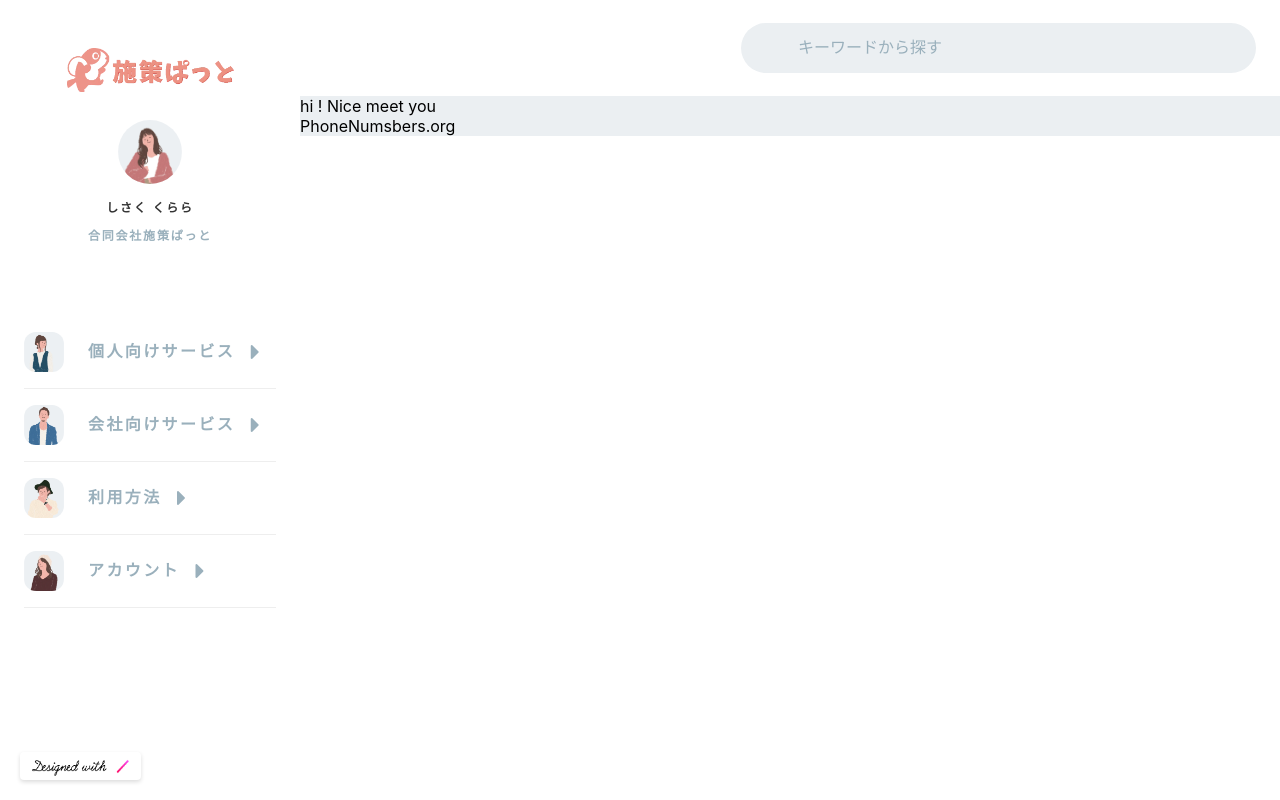
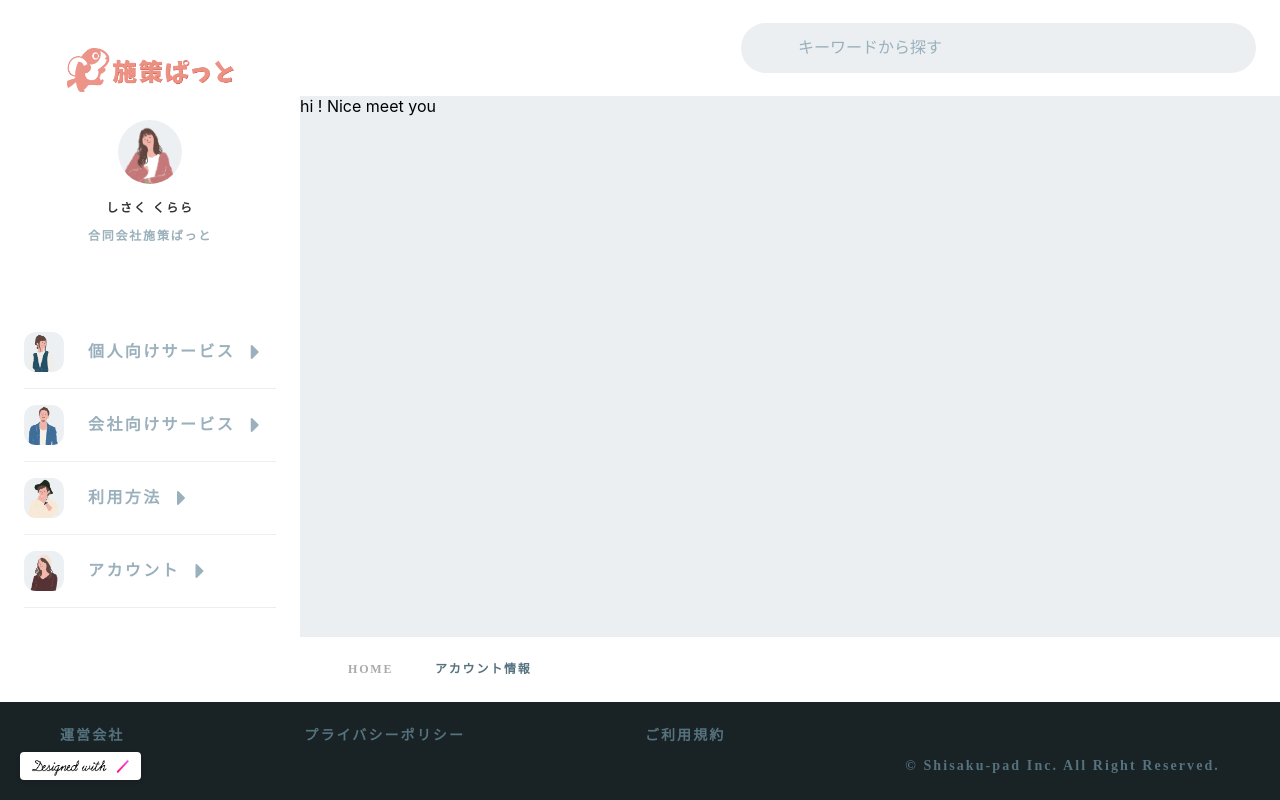
Before and after one commit to Goal000330/React-ProductSevice_site, a React (Create React App) app: page / in a window 1280 px wide. Built offline with nearby package versions, Linux system fonts and the light colour scheme.

Commit message:
footer
finished footer style

```diff
--- a/public/index.html
+++ b/public/index.html
@@ -32,7 +32,7 @@
       work correctly both with client-side routing and a non-root public URL.
       Learn how to configure a non-root public URL by running `npm run build`.
     -->
-    <title>React App</title>
+    <title>Fukurii デモ画面</title>
   </head>
   <body>
     <noscript>You need to enable JavaScript to run this app.</noscript>
--- /dev/null
+++ b/src/layout/Breadcrumbs/Breadcrumbs.tsx
@@ -0,0 +1,17 @@
+/** @format */
+
+import { BreadcrumbsStyles } from "./BreadcrumbsStyles";
+
+export default function Breadcrumbs() {
+  const classes = BreadcrumbsStyles();
+
+  return (
+    <div className={classes.root}>
+      <div className={classes.homeLink}>HOME</div>
+      <div className={classes.link}>
+        <i className='far fa-angle-right'></i>
+        アカウント情報
+      </div>
+    </div>
+  );
+}
--- /dev/null
+++ b/src/layout/Breadcrumbs/BreadcrumbsStyles.tsx
@@ -0,0 +1,42 @@
+/** @format */
+
+import { createStyles, Theme } from "@material-ui/core";
+import { makeStyles } from "@material-ui/styles";
+export const BreadcrumbsStyles = makeStyles((theme: Theme) =>
+  createStyles({
+    root: {
+      display: "flex",
+      position: "relative",
+      background: "#fff",
+      marginLeft: "300px",
+      width: "calc(100% - 300px)",
+      padding: "24px 0",
+      justifyContent: "flex-start",
+    },
+    homeLink: {
+      color: "#aaaaaa",
+      fontFamily: "Montserrat",
+      fontSize: "12px",
+      fontWeight: 600,
+      height: "auto",
+      letterSpacing: "0.15em",
+      lineHeight: "1.4",
+      marginLeft: "48px",
+    },
+    link: {
+      color: "#55727e",
+      fontFamily: "Montserrat",
+      fontSize: "12px",
+      fontWeight: 600,
+      height: "auto",
+      letterSpacing: "0.15em",
+      lineHeight: "1.4",
+      "& i": {
+        fontSize: "16px",
+        color: "#55727e",
+        lineHeight: "10px",
+        margin: "0 12px",
+      },
+    },
+  })
+);
--- /dev/null
+++ b/src/layout/Footer/Footer.tsx
@@ -0,0 +1,27 @@
+/** @format */
+
+import { FooterStyles } from "./FooterStyles";
+
+export default function Footer() {
+  const classes = FooterStyles();
+
+  return (
+    <div className={classes.root}>
+      <div className={classes.link}>
+        運営会社
+        <i className='far fa-external-link-alt'></i>
+      </div>
+      <div className={classes.link}>
+        プライバシーポリシー
+        <i className='far fa-external-link-alt'></i>
+      </div>
+      <div className={classes.link}>
+        ご利用規約
+        <i className='far fa-external-link-alt'></i>
+      </div>
+      <div className={classes.imLink}>
+        <p>©︎ Shisaku-pad Inc. All Right Reserved.</p>
+      </div>
+    </div>
+  );
+}
--- /dev/null
+++ b/src/layout/Footer/FooterStyles.tsx
@@ -0,0 +1,44 @@
+/** @format */
+
+import { createStyles, Theme } from "@material-ui/core";
+import { makeStyles } from "@material-ui/styles";
+export const FooterStyles = makeStyles((theme: Theme) =>
+  createStyles({
+    root: {
+      display: "flex",
+      position: "relative",
+      background: "#192225",
+      margin: "0px 0px 0px 0px",
+      zIndex: 3,
+      maxWidth: "100%",
+      padding: "24px 60px",
+      justifyContent: "space-between",
+    },
+    link: {
+      color: "#55727e",
+      fontFamily: "Montserrat",
+      fontSize: "14px",
+      fontWeight: 600,
+      height: "auto",
+      letterSpacing: "0.15em",
+      lineHeight: "1.4",
+      "& i": {
+        color: "#55727e",
+      },
+    },
+    imLink: {
+      "& p": {
+        color: "#55727e",
+        fontFamily: "Josefin Sans",
+        fontSize: "14px",
+        fontWeight: 600,
+        letterSpacing: "0.15em",
+        lineHeight: "1.4",
+        margin: 0,
+      },
+      height: "50px",
+      display: "flex",
+      alignItems: "flex-end",
+    },
+  })
+);
--- a/src/layout/Layout.tsx
+++ b/src/layout/Layout.tsx
@@ -1,24 +1,27 @@
+/** @format */
+
 import { BrowserRouter as Router, Route, Routes } from "react-router-dom";
 import { Landing } from "pages/Landing";
 import { LayoutStyles } from "./LayoutStyle";
 import Header from "./Header/Header";
 import Sidebar from "./Sidebar/Sidebar";
+import Footer from "./Footer/Footer";
+import Breadcrumbs from "./Breadcrumbs/Breadcrumbs";
 
 export default function Layout() {
   const classes = LayoutStyles();
 
   return (
     <Router>
-      <div className={classes.root}>
-        <Sidebar/>
-        <div className={classes.container}>
-          <Header />
-          <Routes>
-            <Route path='/' element={<Landing />} />
-          </Routes>
-          <div className={classes.footer}>PhoneNumsbers.org</div>
-        </div>
+      <Sidebar />
+      <div className={classes.container}>
+        <Header />
+        <Routes>
+          <Route path='/' element={<Landing />} />
+        </Routes>
       </div>
+      <Breadcrumbs />
+      <Footer />
     </Router>
   );
 }
--- a/src/layout/LayoutStyle.tsx
+++ b/src/layout/LayoutStyle.tsx
@@ -4,13 +4,12 @@ import { createStyles, Theme } from "@material-ui/core";
 import { makeStyles } from "@material-ui/styles";
 export const LayoutStyles = makeStyles((theme: Theme) =>
   createStyles({
-    root: {
-      display: "flex",
-    },
+    root: {},
     container: {
       background: "#ebeff2",
       width: "calc(100% - 300px)",
       marginLeft: "300px",
+      minHeight: "calc(100vh - 163px)",
     },
     footer: {},
   })
--- a/src/layout/Sidebar/Sidebar.tsx
+++ b/src/layout/Sidebar/Sidebar.tsx
@@ -54,9 +54,9 @@ export default function Sidebar() {
             );
           })}
         </div>
-        <div className={classes.studyLink}>
-          <img src={banner} className={classes.banner}></img>
-        </div>
+      </div>
+      <div className={classes.studyLink}>
+        <img src={banner} className={classes.banner}></img>
       </div>
       {rightPanel ? (
         <div className={classes.sidebarRight}>
--- a/src/layout/Sidebar/SidebarStyles.tsx
+++ b/src/layout/Sidebar/SidebarStyles.tsx
@@ -10,6 +10,7 @@ export const SidebarStyles = makeStyles((theme: Theme) =>
       width: "276px",
       background: "#fff",
       padding: "48px 12px 48px 12px",
+      zIndex: 2,
     },
     logoImg: {
       width: "167px",
```
